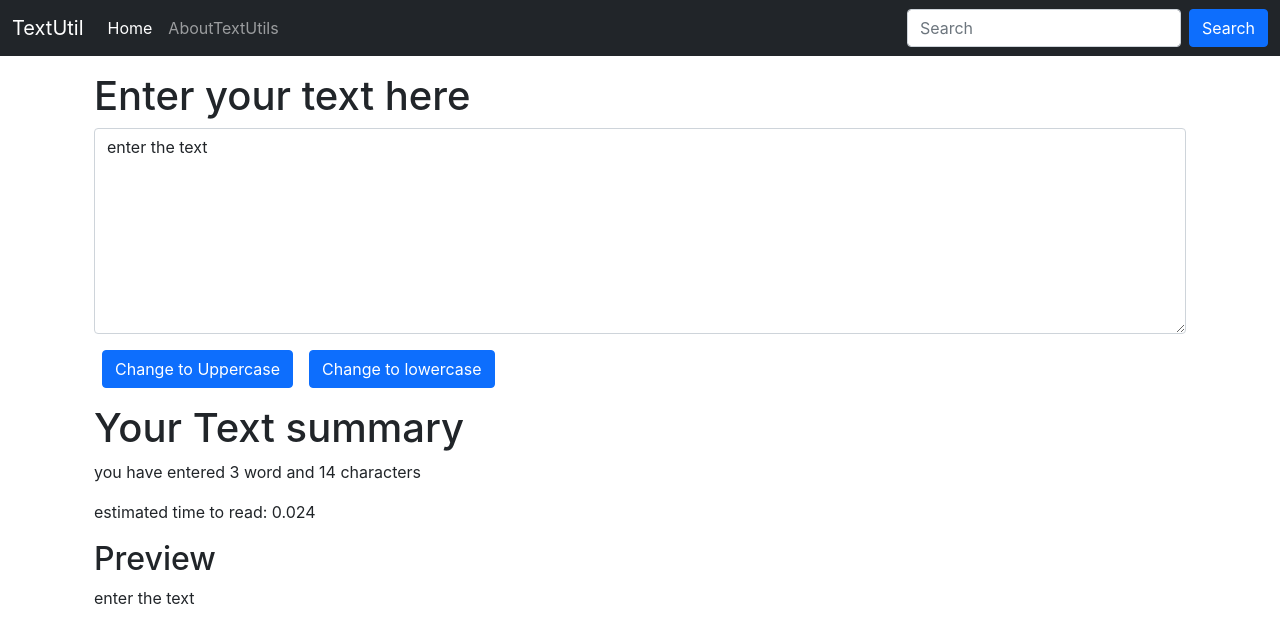
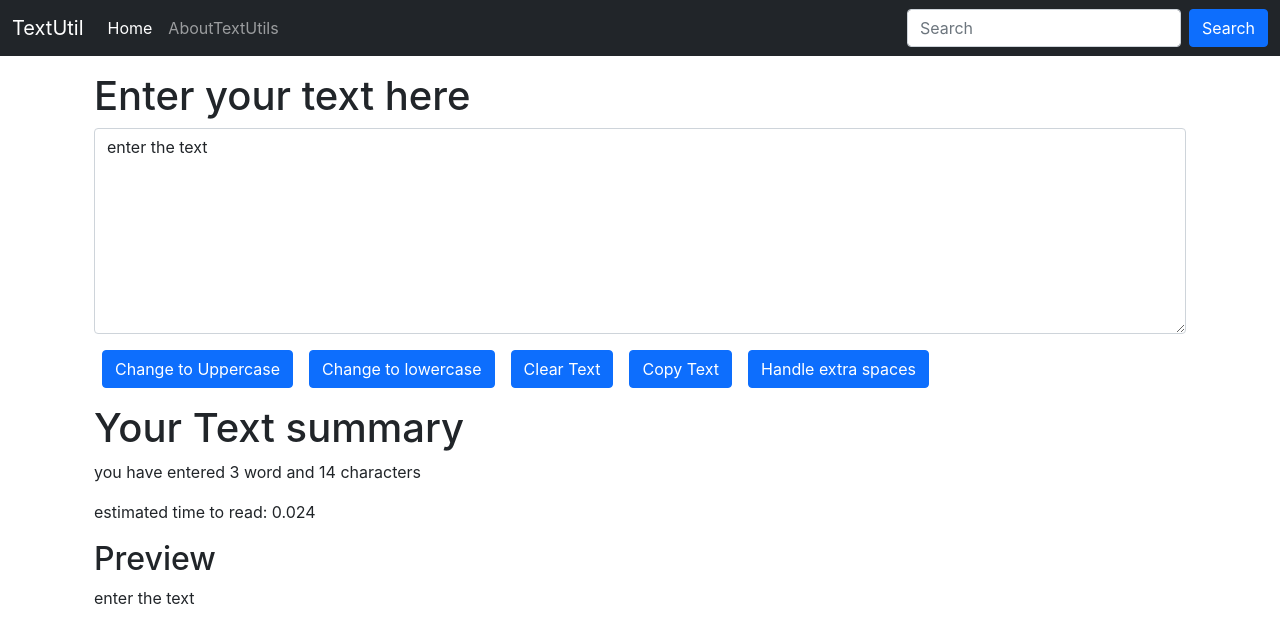
Before and after one commit to Harimohan46651/reactLearning, a React (Create React App) app: page / in a window 1280 px wide. Shown: the top 642 px of the page. Built offline with nearby package versions, Linux system fonts and the light colour scheme.

Commit message:
lecture9
additional changes to handle extra spaces and copy text

```diff
--- a/src/components/Textform.js
+++ b/src/components/Textform.js
@@ -4,18 +4,29 @@ import React, {useState} from 'react'
 export default function Textform(props) {
     const [text,setText] = useState("enter the text")
     const handleUpClick = ()=>{
-        console.log("on change clicked")
         let convertedText = text.toUpperCase()
         setText(convertedText)
     }
     const handleLoClick = ()=>{
-        console.log("on change clicked")
         let convertedText = text.toLowerCase()
         setText(convertedText)
+    }
+    const clearText = ()=>{
+        let convertedText = ''
+        setText(convertedText)
+    }
+    const copyText = ()=>{
+        let copiedText = document.getElementById("myBox")
+        copiedText.select()
+        navigator.clipboard.writeText(copiedText.value)
     }
     const handleOnChange = (event)=>{
         console.log("on change clicked")
         setText(event.target.value)
+    }
+    const handleExtraSpaces = ()=>{
+        let newText = text.split(/[ ]+/)
+        setText(newText.join(" "))
     }
   return (
     <>
@@ -26,7 +37,9 @@ export default function Textform(props) {
             </div>
             <button onClick={handleUpClick} className="btn btn-primary mx-2">Change to Uppercase</button>
             <button onClick={handleLoClick} className="btn btn-primary mx-2">Change to lowercase</button>
-
+            <button onClick={clearText} className="btn btn-primary mx-2">Clear Text</button>
+            <button onClick={copyText} className="btn btn-primary mx-2">Copy Text</button>
+            <button onClick={handleExtraSpaces} className="btn btn-primary mx-2">Handle extra spaces</button>
 
         </div>
         <div className='container my-3'>
```
